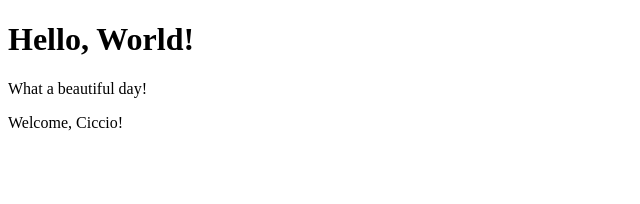
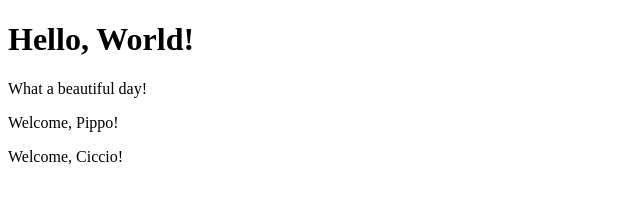
Before and after one commit to Ivanfras98/react-exercises, a React (Create React App) app: page / in a window 1280 px wide. Shown: the top 204 px of the page, without its empty margins (0-640 px from the left). Built offline with nearby package versions, Linux system fonts and the light colour scheme.

Commit message:
es-props-02-done

```diff
--- a/src/App.js
+++ b/src/App.js
@@ -16,7 +16,8 @@ export class App extends React.Component{
           <div>
             <Hello />
             <Message />
-            <Welcome name="Ciccio"/>
+            <Welcome /> {/*  Welcome lasciato con prop di default */}
+            <Welcome name="Ciccio" /> {/* Welcome Chiamato con Prop */}
           </div>
         );
     }
--- a/src/Welcome.js
+++ b/src/Welcome.js
@@ -5,3 +5,7 @@ export class Welcome extends React.Component{
         return <p>Welcome, {this.props.name}!</p>
     }
 }
+
+Welcome.defaultProps = {
+    name: "Pippo"
+}
```
